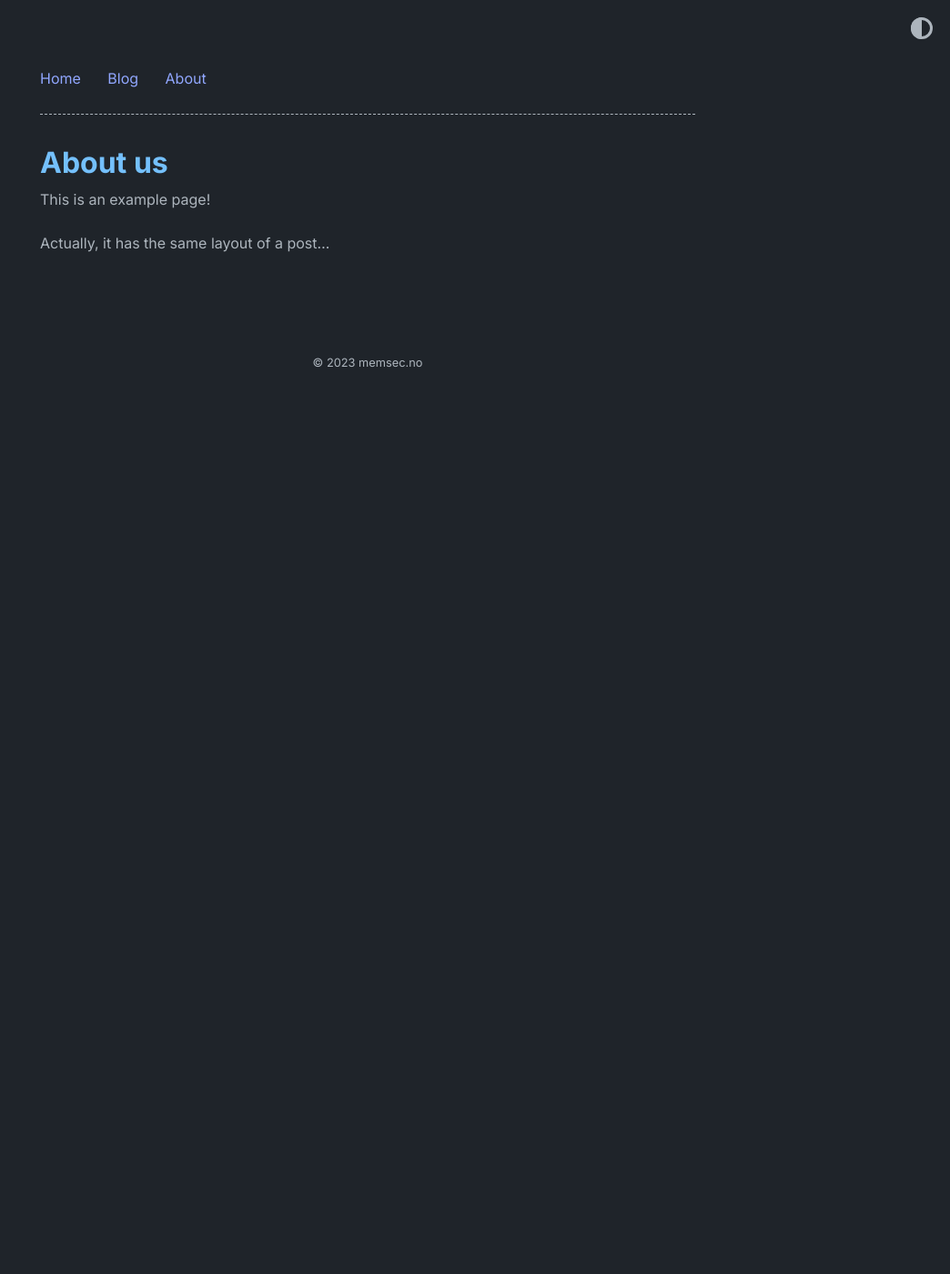
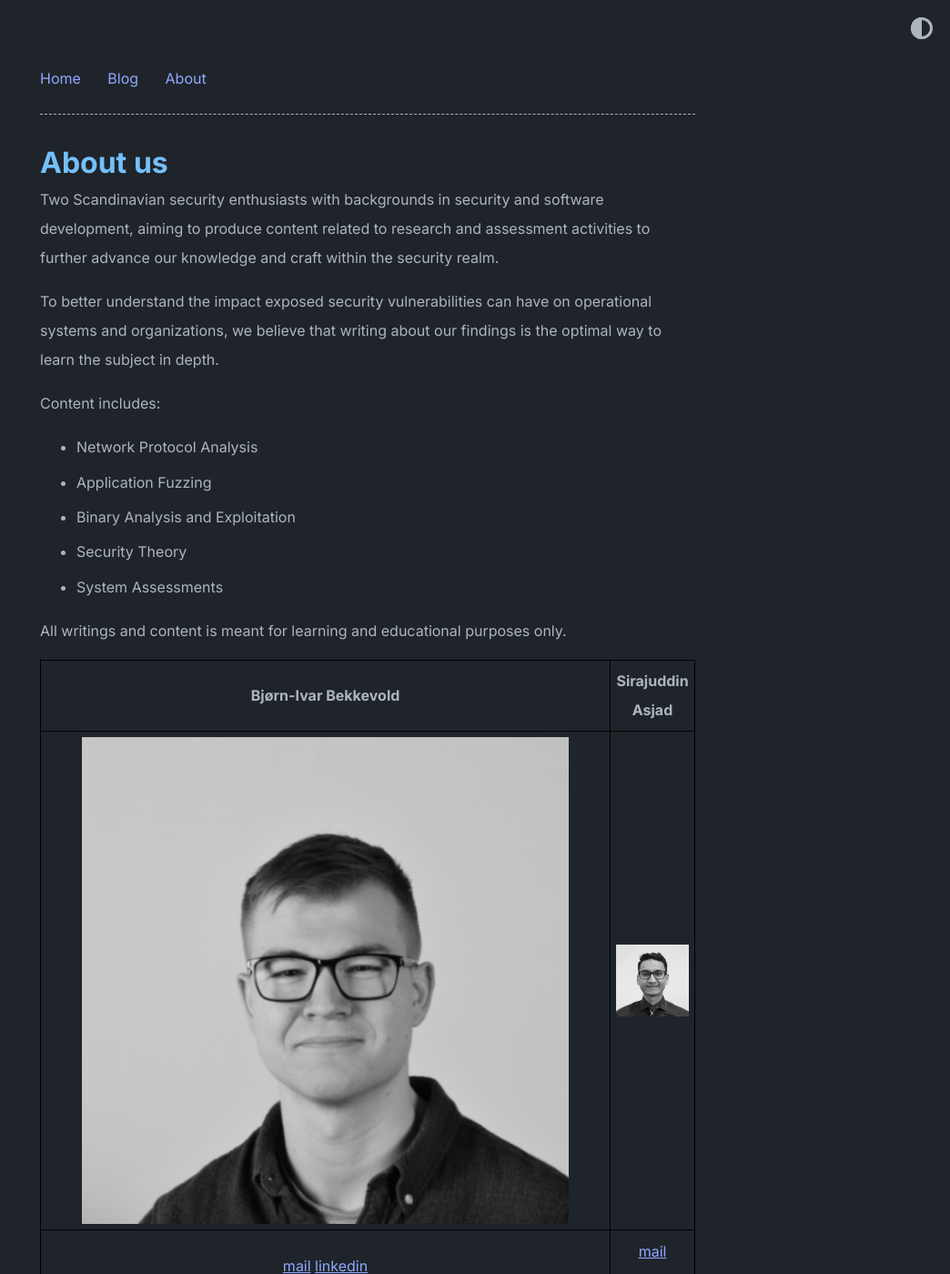
Before and after one commit to memsecno/memsec.no, a Jekyll site: the page built from about.md, in a window 1280 px wide and 1400 px high. Shown: the whole window at 91% size, without its empty margins (236-1280 px from the left). Built offline with Jekyll 4.4.1, drawn with Linux system fonts in a browser that asks for light colours.

Commit message:
Updated about page

```diff
--- a/about.md
+++ b/about.md
@@ -3,6 +3,20 @@ layout: post
 title: About us
 ---
 
-This is an example page!
+Two Scandinavian security enthusiasts with backgrounds in security and software development, aiming to produce content related to research and assessment activities to further advance our knowledge and craft within the security realm.
 
-Actually, it has the same layout of a post...
+To better understand the impact exposed security vulnerabilities can have on operational systems and organizations, we believe that writing about our findings is the optimal way to learn the subject in depth.
+
+Content includes:
+ - Network Protocol Analysis
+ - Application Fuzzing
+ - Binary Analysis and Exploitation
+ - Security Theory
+ - System Assessments
+
+All writings and content is meant for learning and educational purposes only.
+
+|Bjørn-Ivar Bekkevold | Sirajuddin Asjad |
+|:-:|:-:|
+|![Bjørn-Ivar](/images/bjornivar.jpeg) | ![Sirajuddin](/images/sira.jpeg)|
+|[mail](mailto:bjornivar95@gmail.com) [linkedin](https://no.linkedin.com/in/bj%C3%B8rn-ivar-bekkevold-1a18901aa)|[mail](sirasjad@gmail.com) [linkedIn](https://no.linkedin.com/in/sirasjad)
```
Also changed, not shown: images/bjornivar.jpeg (added), images/martin.jpeg (added), images/sira.jpeg (added).
